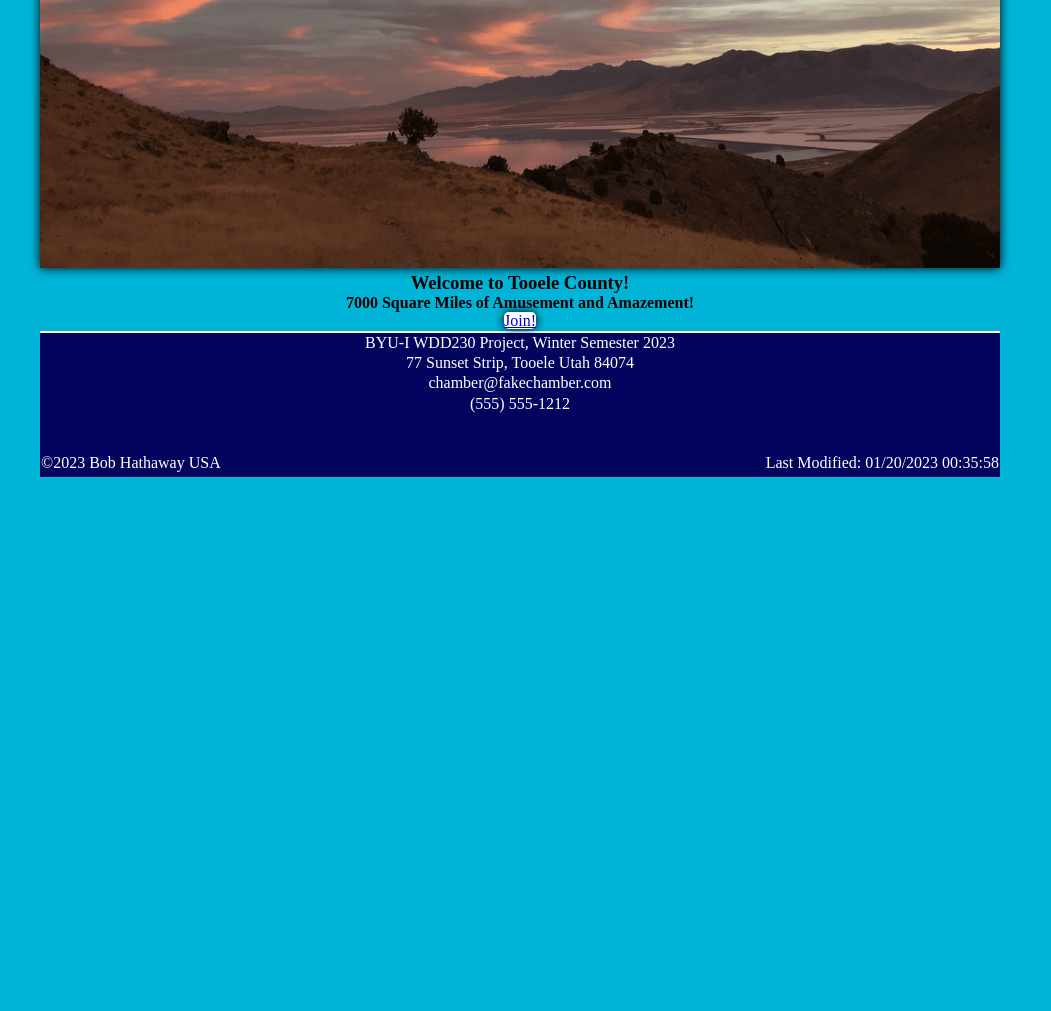
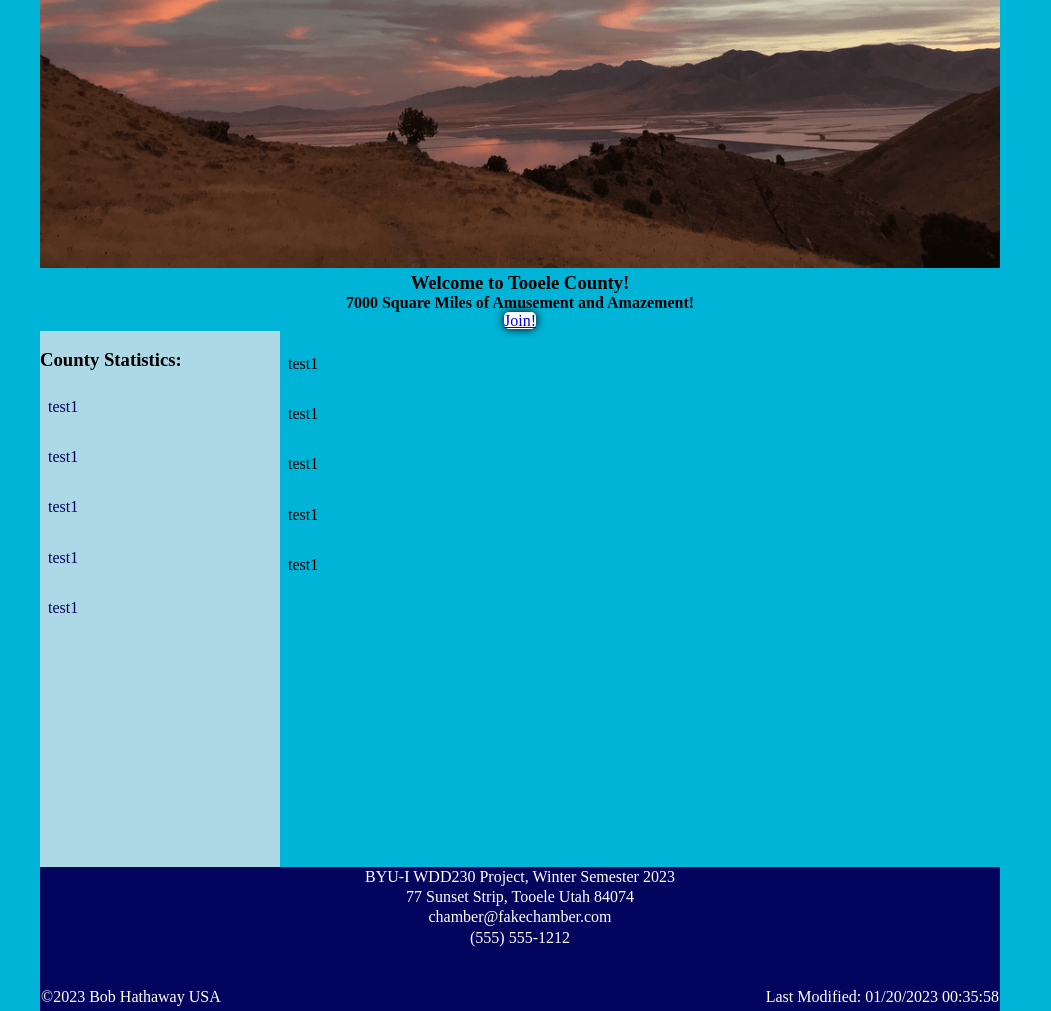
Before and after one commit to BobHathaway2/wdd230, a plain HTML site: page chamber/discover.html in a window 1280 px wide. Shown: the part 80-1091 px from the top of the page, without its empty margins (120-1171 px from the left). Before the commit the page ends 800 px from the top, so only its background shows below. Drawn offline with Linux system fonts and the light colour scheme.

Commit message:
Fixing the things I broke!

```diff
--- a/chamber/discover.html
+++ b/chamber/discover.html
@@ -39,7 +39,7 @@
         <div id="hero-box">
             <img id="hero-img" src="images/tooele.png" alt="lanscape view of Tooele County from Stansbury Island across Great Salt Lake">
         </div>
-        <h3 class="home-title">Welcome to Tooele County!</h3>
+        <h3>Welcome to Tooele County!</h3>
         <h4>7000 Square Miles of Amusement and Amazement!</h4>
         <div>
             <a class='join' href="join.html">Join!</a>
@@ -47,7 +47,24 @@
     </div>
 
     <main>
+        <div id="discover">
+            <div class="sidebar">
+                <h3>County Statistics:</h3>
+                <p>test1</p>
+                <p>test1</p>
+                <p>test1</p>
+                <p>test1</p>
+                <p>test1</p>
 
+            </div>
+            <div class="main-grid">
+                <p>test1</p>
+                <p>test1</p>
+                <p>test1</p>
+                <p>test1</p>
+                <p>test1</p>
+            </div>
+        <div>
     </main>
     <footer>
         <section class="projectInfo">
--- a/chamber/styles/base.css
+++ b/chamber/styles/base.css
@@ -43,11 +43,16 @@ header h3 {
  header button {
 	height: 44px;
 	width: 44px;
+	margin: 5px;
 	font-size: 2rem;
 	grid-row: 1 / 3;
 	grid-column: 3/4;
 	background-color: #03045e;
 	color: #00b4d8;
+	position: absolute;
+	top: 0;
+	right: 0;
+	margin: 2px;
 }
 header button::before {
 	content: "\2630"
@@ -70,7 +75,8 @@ nav ul {
 	padding: 0;
 	background: radial-gradient(black, lightblue);
 	/* border: 1px solid black; */
-	box-shadow: 0 0 2rem white;
+	box-shadow: 0 0 1rem white;
+	border-radius: 5px;
 	opacity: 0.75;}
 nav li {
 	list-style: none;
@@ -88,7 +94,7 @@ nav a {
 #hero-box img {
     max-width: 100%;
     height: auto;
-	box-shadow: 0 0 10px black;
+	box-shadow: 5 5 10px black;
 
 }
 #hero h3, h4 {
@@ -100,10 +106,6 @@ nav a {
 	background-color: white;
 }
 /* --------------------- main --------------------- */
-main {
-	background-color: white;
-	padding-top: 2px;
-}
 h2 {
 	text-align: center;
 }
@@ -113,6 +115,7 @@ h2 {
 	border-radius: 19px;
 	box-shadow: 0 0 10px black;
 	margin: 1em;
+	background-color: white;
 }
 .card h3 {
 	text-align: center;
@@ -150,3 +153,39 @@ footer p {
 	padding: 1px;
 	margin: 0;
 }
+
+/* ====================================== discover page ====================================== */
+#discover {
+	width: 100%;
+	display: grid;
+	grid-template-columns: 1fr 3fr;
+	grid-template-rows: 1fr 1fr;
+}
+.main-grid {
+	grid-column: 2 / 3;
+	grid-row: 1 / 2;
+	padding: 0;
+  }
+
+.sidebar {
+	background-color: lightblue;
+	overflow: auto;
+	grid-column: 1 / 2;
+	grid-row: 1 / 3;
+	margin:
+  }
+
+  .sidebar p {
+	display: block;
+	color: #03045e;
+  }
+
+  .sidebar a.active {
+	background-color: #03045e;;
+	color: white;
+  }
+
+  .sidebar a:hover:not(.active) {
+	background-color: #555;
+	color: white;
+  }
--- a/chamber/styles/larger.css
+++ b/chamber/styles/larger.css
@@ -1,4 +1,4 @@
-@media only screen and (min-width: 38rem) {
+@media only screen and (min-width: 650px) {
 	header {grid-template-columns: 4rem auto auto;
 		;}
 	header button {display: none;}
```
